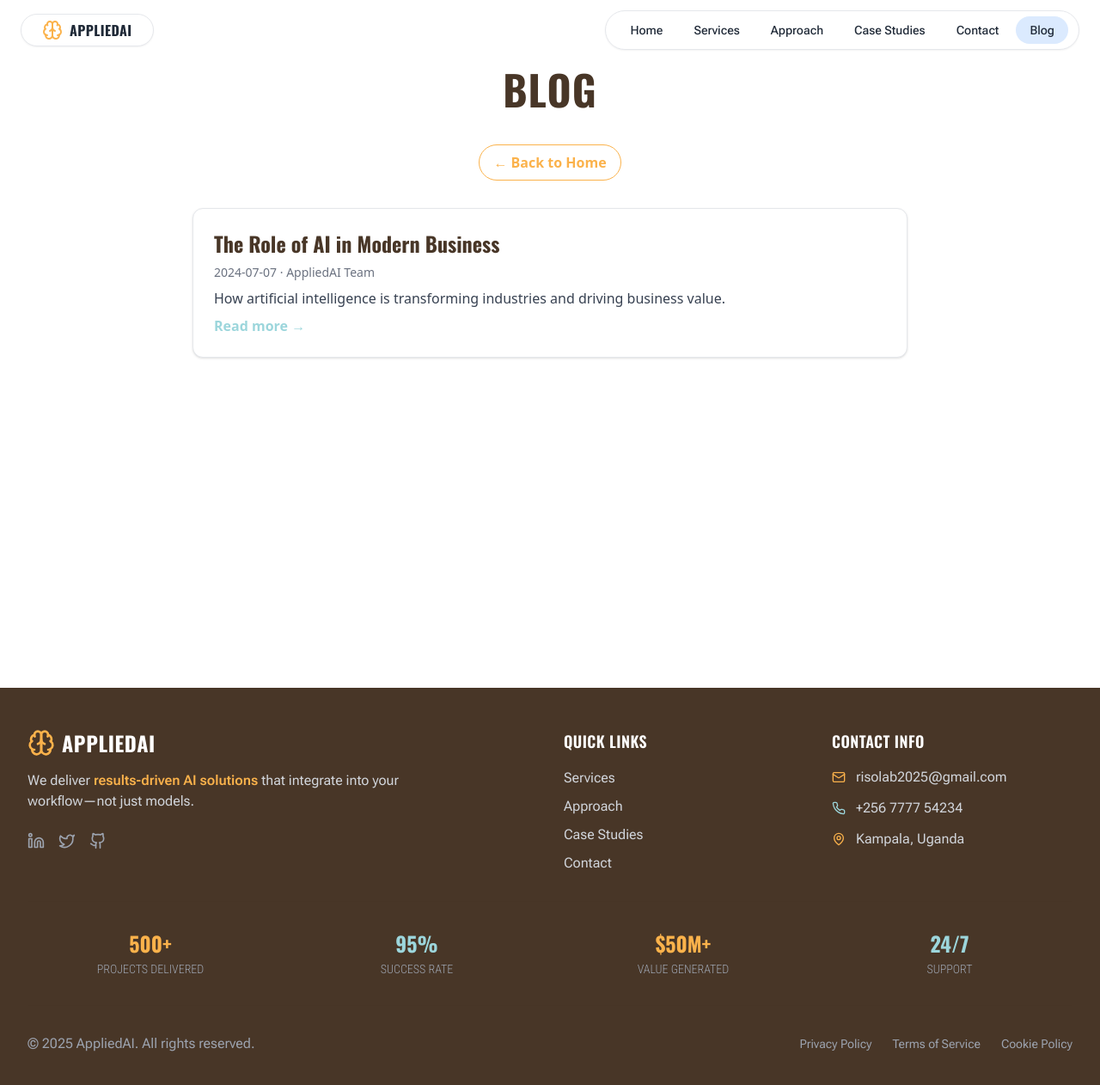
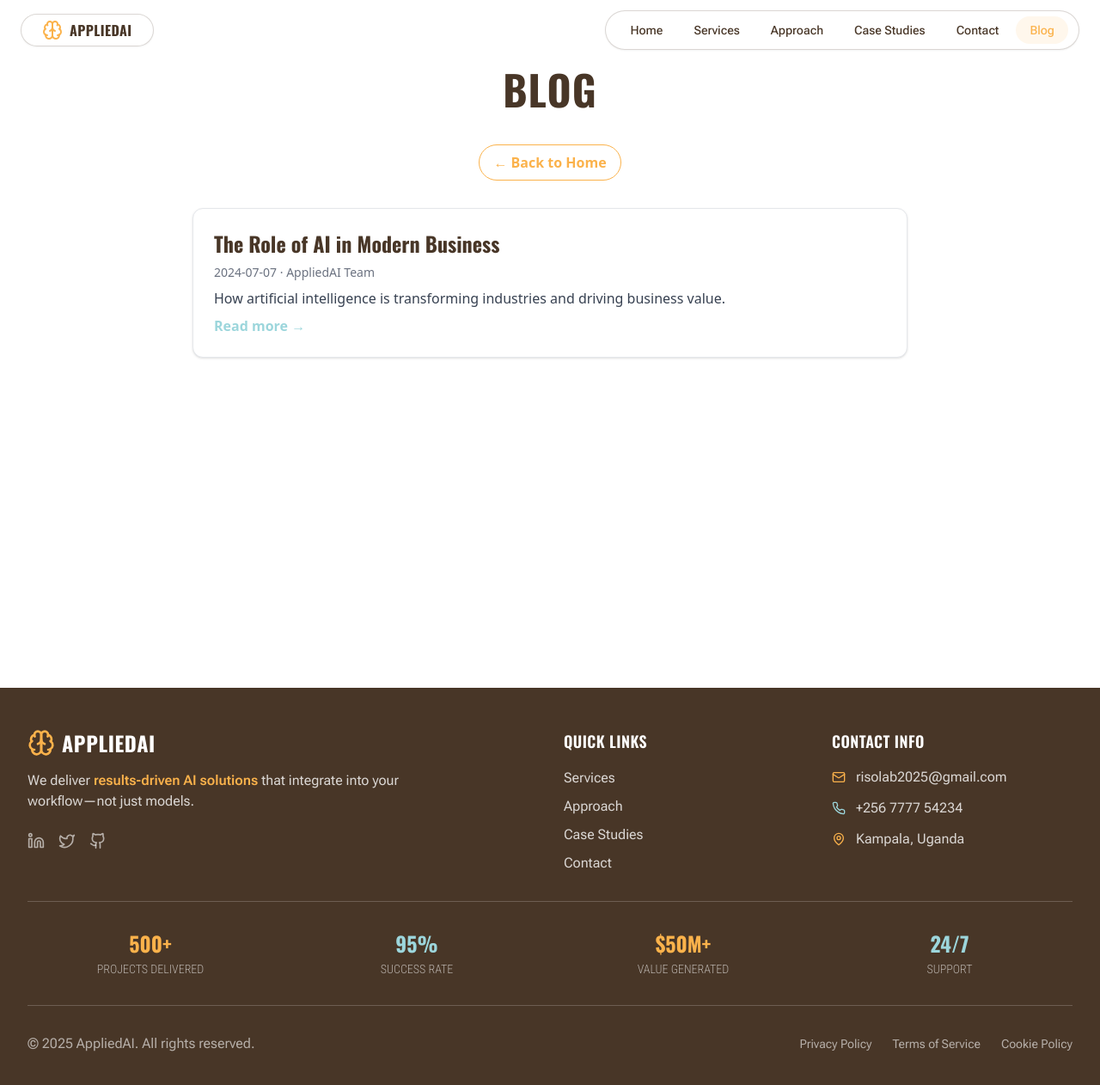
Before and after one commit to Solab5/AppliedAI, a React (Vite) app: page /blog in a window 1280 px wide. Shown: the top 1262 px of the page at 86% size. Built offline with nearby package versions, Linux system fonts and the light colour scheme.

Commit message:
remove un necessary mixing of colors

```diff
--- a/src/components/Footer.tsx
+++ b/src/components/Footer.tsx
@@ -12,19 +12,19 @@ const Footer = () => {
               <Brain className="h-8 w-8 text-brand-orange" />
               <span className="text-2xl font-oswald font-bold uppercase tracking-wide">AppliedAI</span>
             </div>
-            <p className="font-roboto-flex text-gray-300 mb-6 max-w-md">
+            <p className="font-roboto-flex text-white/80 mb-6 max-w-md">
               We deliver{' '}
               <span className="text-brand-orange font-semibold">results-driven AI solutions</span>{' '}
               that integrate into your workflow—not just models.
             </p>
             <div className="flex space-x-4">
-              <a href="#" className="text-gray-400 hover:text-brand-orange transition-colors">
+              <a href="#" className="text-white/60 hover:text-brand-orange transition-colors">
                 <Linkedin size={20} />
               </a>
-              <a href="#" className="text-gray-400 hover:text-brand-blue transition-colors">
+              <a href="#" className="text-white/60 hover:text-brand-blue transition-colors">
                 <Twitter size={20} />
               </a>
-              <a href="#" className="text-gray-400 hover:text-brand-orange transition-colors">
+              <a href="#" className="text-white/60 hover:text-brand-orange transition-colors">
                 <Github size={20} />
               </a>
             </div>
@@ -34,10 +34,10 @@ const Footer = () => {
           <div>
             <h3 className="text-lg font-oswald font-semibold mb-4 uppercase tracking-wide">QUICK LINKS</h3>
             <ul className="space-y-2">
-              <li><a href="#services" className="font-roboto-flex text-gray-300 hover:text-brand-orange transition-colors">Services</a></li>
-              <li><a href="#approach" className="font-roboto-flex text-gray-300 hover:text-brand-orange transition-colors">Approach</a></li>
-              <li><a href="#case-studies" className="font-roboto-flex text-gray-300 hover:text-brand-orange transition-colors">Case Studies</a></li>
-              <li><a href="#contact" className="font-roboto-flex text-gray-300 hover:text-brand-orange transition-colors">Contact</a></li>
+              <li><a href="#services" className="font-roboto-flex text-white/80 hover:text-brand-orange transition-colors">Services</a></li>
+              <li><a href="#approach" className="font-roboto-flex text-white/80 hover:text-brand-orange transition-colors">Approach</a></li>
+              <li><a href="#case-studies" className="font-roboto-flex text-white/80 hover:text-brand-orange transition-colors">Case Studies</a></li>
+              <li><a href="#contact" className="font-roboto-flex text-white/80 hover:text-brand-orange transition-colors">Contact</a></li>
             </ul>
           </div>
 
@@ -47,53 +47,53 @@ const Footer = () => {
             <div className="space-y-3">
               <div className="flex items-center gap-3">
                 <Mail className="w-4 h-4 text-brand-orange" />
-                <span className="font-roboto-flex text-gray-300">risolab2025@gmail.com
+                <span className="font-roboto-flex text-white/80">risolab2025@gmail.com
 </span>
               </div>
               <div className="flex items-center gap-3">
                 <Phone className="w-4 h-4 text-brand-blue" />
-                <span className="font-roboto-flex text-gray-300">+256 7777 54234 </span>
+                <span className="font-roboto-flex text-white/80">+256 7777 54234 </span>
               </div>
               <div className="flex items-center gap-3">
                 <MapPin className="w-4 h-4 text-brand-orange" />
-                <span className="font-roboto-flex text-gray-300">Kampala, Uganda</span>
+                <span className="font-roboto-flex text-white/80">Kampala, Uganda</span>
               </div>
             </div>
           </div>
         </div>
 
         {/* Trust Badges */}
-        <div className="mt-8 pt-8 border-t border-brand-brown/40">
+        <div className="mt-8 pt-8 border-t border-white/20">
           <div className="grid grid-cols-1 md:grid-cols-4 gap-6 text-center">
             <div>
               <div className="text-2xl font-oswald font-bold text-brand-orange mb-1 uppercase">500+</div>
-              <div className="font-roboto-condensed font-light text-gray-400 text-sm uppercase">PROJECTS DELIVERED</div>
+              <div className="font-roboto-condensed font-light text-white/60 text-sm uppercase">PROJECTS DELIVERED</div>
             </div>
             <div>
               <div className="text-2xl font-oswald font-bold text-brand-blue mb-1 uppercase">95%</div>
-              <div className="font-roboto-condensed font-light text-gray-400 text-sm uppercase">SUCCESS RATE</div>
+              <div className="font-roboto-condensed font-light text-white/60 text-sm uppercase">SUCCESS RATE</div>
             </div>
             <div>
               <div className="text-2xl font-oswald font-bold text-brand-orange mb-1 uppercase">$50M+</div>
-              <div className="font-roboto-condensed font-light text-gray-400 text-sm uppercase">VALUE GENERATED</div>
+              <div className="font-roboto-condensed font-light text-white/60 text-sm uppercase">VALUE GENERATED</div>
             </div>
             <div>
               <div className="text-2xl font-oswald font-bold text-brand-blue mb-1 uppercase">24/7</div>
-              <div className="font-roboto-condensed font-light text-gray-400 text-sm uppercase">SUPPORT</div>
+              <div className="font-roboto-condensed font-light text-white/60 text-sm uppercase">SUPPORT</div>
             </div>
           </div>
         </div>
 
         {/* Bottom Section */}
-        <div className="border-t border-brand-brown/40 mt-8 pt-8">
+        <div className="border-t border-white/20 mt-8 pt-8">
           <div className="flex flex-col md:flex-row justify-between items-center">
-            <p className="font-roboto-flex text-gray-400 text-center md:text-left">
+            <p className="font-roboto-flex text-white/60 text-center md:text-left">
               © 2025 AppliedAI. All rights reserved.
             </p>
             <div className="flex space-x-6 mt-4 md:mt-0">
-              <a href="#" className="font-roboto-flex text-gray-400 hover:text-brand-orange transition-colors text-sm">Privacy Policy</a>
-              <a href="#" className="font-roboto-flex text-gray-400 hover:text-brand-orange transition-colors text-sm">Terms of Service</a>
-              <a href="#" className="font-roboto-flex text-gray-400 hover:text-brand-orange transition-colors text-sm">Cookie Policy</a>
+              <a href="#" className="font-roboto-flex text-white/60 hover:text-brand-orange transition-colors text-sm">Privacy Policy</a>
+              <a href="#" className="font-roboto-flex text-white/60 hover:text-brand-orange transition-colors text-sm">Terms of Service</a>
+              <a href="#" className="font-roboto-flex text-white/60 hover:text-brand-orange transition-colors text-sm">Cookie Policy</a>
             </div>
           </div>
         </div>
--- a/src/components/Navigation.tsx
+++ b/src/components/Navigation.tsx
@@ -42,19 +42,19 @@ const Navigation = () => {
       isScrolled ? 'bg-brand-brown/95 backdrop-blur-sm shadow-lg' : 'bg-transparent'
     }`}>
       {/* Left pill: Logo and text */}
-      <div className="rounded-full border border-gray-200 bg-white shadow-sm px-4 sm:px-6 py-1.5 flex items-center gap-2">
+      <div className="rounded-full border border-brand-brown/20 bg-white shadow-sm px-4 sm:px-6 py-1.5 flex items-center gap-2">
         <Brain className="h-6 w-6 text-brand-orange" />
-        <span className="text-sm sm:text-base font-oswald font-bold text-gray-800 uppercase tracking-wide">AppliedAI</span>
+        <span className="text-sm sm:text-base font-oswald font-bold text-brand-brown uppercase tracking-wide">AppliedAI</span>
       </div>
 
       {/* Right pill: Nav links */}
-      <div className="hidden md:flex items-center rounded-full border border-gray-200 bg-white shadow-sm px-3 py-1.5 gap-1">
+      <div className="hidden md:flex items-center rounded-full border border-brand-brown/20 bg-white shadow-sm px-3 py-1.5 gap-1">
         {navItems.map((item, idx) => (
           <a
             key={item.label}
             href={item.href}
-            className={`px-4 py-1.5 text-sm font-roboto-flex text-gray-800 font-medium transition rounded-full cursor-pointer
-              ${activeIndex === idx ? 'bg-blue-100 text-blue-600' : 'hover:bg-gray-100 hover:text-brand-orange'}`}
+            className={`px-4 py-1.5 text-sm font-roboto-flex text-brand-brown font-medium transition rounded-full cursor-pointer
+              ${activeIndex === idx ? 'bg-brand-orange/10 text-brand-orange' : 'hover:bg-brand-orange/10 hover:text-brand-orange'}`}
           >
             {item.label}
           </a>
@@ -65,7 +65,7 @@ const Navigation = () => {
       <div className="md:hidden flex items-center">
         <button
           onClick={() => setIsOpen(!isOpen)}
-          className="text-gray-800 hover:text-brand-orange p-1.5"
+          className="text-brand-brown hover:text-brand-orange p-1.5"
         >
           {isOpen ? <X size={20} /> : <Menu size={20} />}
         </button>
@@ -74,14 +74,14 @@ const Navigation = () => {
       {/* Mobile Navigation */}
       {isOpen && (
         <div className="md:hidden absolute top-full left-0 right-0 flex justify-end px-2 z-50">
-          <div className="bg-white shadow-lg rounded-xl mt-2 w-full max-w-xs p-3 flex flex-col gap-1 border border-gray-200">
+          <div className="bg-white shadow-lg rounded-xl mt-2 w-full max-w-xs p-3 flex flex-col gap-1 border border-brand-brown/20">
             {navItems.map((item, idx) => (
               <a
                 key={item.label}
                 href={item.href}
                 onClick={() => setIsOpen(false)}
-                className={`block w-full text-left px-3 py-2 text-sm font-roboto-flex text-gray-800 font-medium transition rounded-lg cursor-pointer
-                  ${activeIndex === idx ? 'bg-blue-100 text-blue-600' : 'hover:bg-gray-100 hover:text-brand-orange'}`}
+                className={`block w-full text-left px-3 py-2 text-sm font-roboto-flex text-brand-brown font-medium transition rounded-lg cursor-pointer
+                  ${activeIndex === idx ? 'bg-brand-orange/10 text-brand-orange' : 'hover:bg-brand-orange/10 hover:text-brand-orange'}`}
               >
                 {item.label}
               </a>
--- a/src/components/PainPoints.tsx
+++ b/src/components/PainPoints.tsx
@@ -105,10 +105,10 @@ const PainPoints = () => {
                 <div className="w-full max-w-xl mx-auto bg-white border border-gray-100 rounded-xl shadow-sm px-4 py-6 sm:px-6 flex flex-col gap-2 transition-all duration-300 hover:border-brand-orange/60 hover:shadow-lg text-center sm:text-left">
                   <div className="flex flex-col sm:flex-row items-center sm:items-baseline gap-1 sm:gap-3 mb-2">
                     <span className="text-xl font-oswald font-bold text-brand-orange">{point.stat}</span>
-                    <span className="text-xs font-roboto-condensed font-light text-slate-500 uppercase tracking-wide">{point.statLabel}</span>
+                    <span className="text-xs font-roboto-condensed font-light text-brand-brown/60 uppercase tracking-wide">{point.statLabel}</span>
                   </div>
                   <h3 className="text-base font-oswald font-semibold text-brand-brown mb-1 uppercase tracking-wide">{point.title}</h3>
-                  <p className="font-roboto-flex text-sm text-slate-600 leading-relaxed">{point.description}</p>
+                  <p className="font-roboto-flex text-sm text-brand-brown/70 leading-relaxed">{point.description}</p>
                 </div>
               </div>
             ))}
```
Also changed, not shown: src/components/Approach.tsx (+5 -9 lines), src/components/Services.tsx (+6 -11 lines), src/components/Testimonials.tsx (+6 -6 lines).
